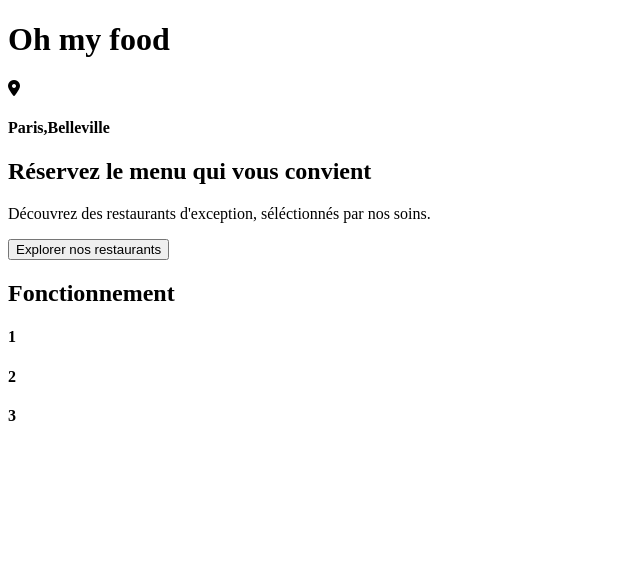
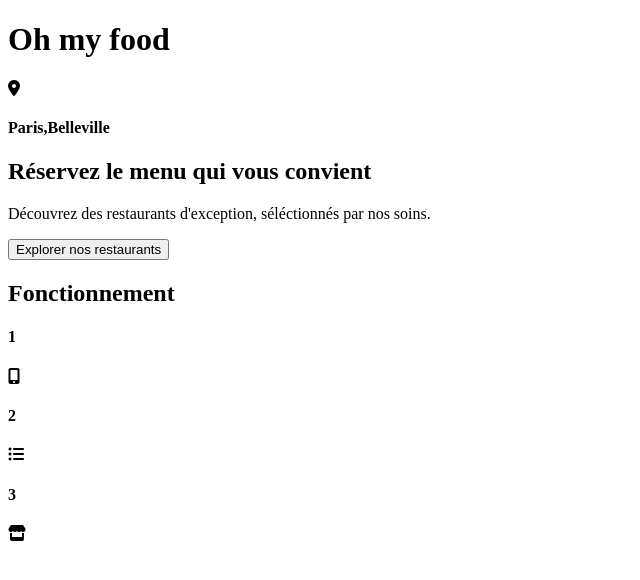
Before and after one commit to Helvlaska/P3_code, a website: page html/accueil.html in a window 1280 px wide. Shown: the whole page, without its empty margins (0-640 px from the left). Drawn offline with Linux system fonts and the light colour scheme; a web font is replaced by a local one.

Commit message:
:sparkles::globe_with_meridians: Ajout des éléments icon aux bloc card

```diff
--- a/html/accueil.html
+++ b/html/accueil.html
@@ -29,19 +29,19 @@
             <div class="tuto-container">
                 <h4 class="tuto-container__numb">1</h4>
                 <div class="card">
-
+                    <i class="fas fa-mobile-alt tuto-container__icon"></i>
                 </div>
             </div>
             <div class="tuto-container">
                 <h4 class="tuto-container__numb">2</h4>
                 <div class="card">
-
+                    <i class="fas fa-list-ul tuto-container__icon"></i>
                 </div>
             </div>
             <div class="tuto-container">
                 <h4 class="tuto-container__numb">3</h4>
                 <div class="card">
-
+                    <i class="fas fa-store tuto-container__icon"></i>
                 </div>
             </div>
         </section>
```
